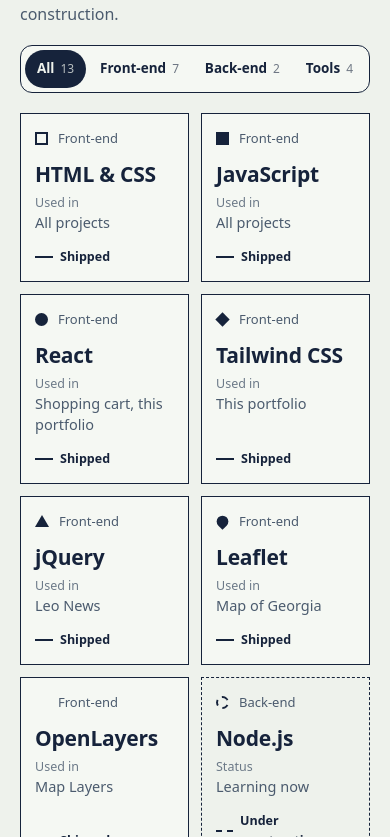
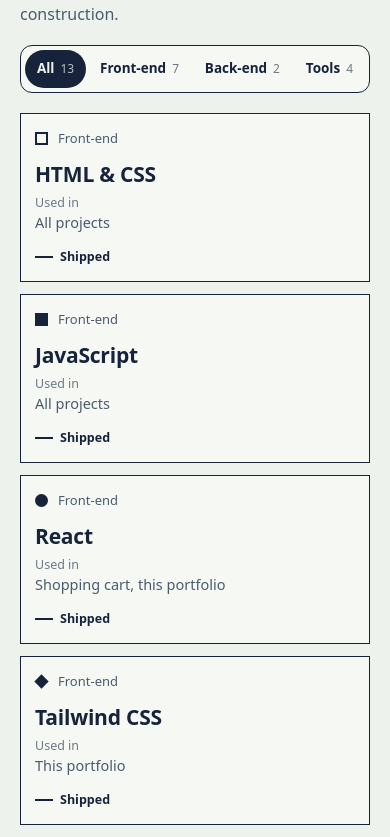
Before and after one commit to Levansarajishvili/portfolio-project-3, a React (Vite) app: page / in a window 390 px wide. Shown: the part 4467-5304 px from the top of the page. Built offline with nearby package versions, Linux system fonts and the light colour scheme; no server answers.

Commit message:
skills section grid change

```diff
--- a/src/components/sections/SkillsSection.jsx
+++ b/src/components/sections/SkillsSection.jsx
@@ -41,7 +41,7 @@
             <ul
               ref={reveal}
               data-reveal-group=""
-              className="grid grid-cols-2 gap-3 [--reveal-delay:150ms] md:grid-cols-3 lg:grid-cols-4 lg:gap-[18px]"
+              className="grid grid-cols-1 gap-3 [--reveal-delay:150ms] sm:grid-cols-2 md:grid-cols-3 lg:grid-cols-4 lg:gap-[18px]"
             >
               {visible.map((skill, index) => (
                 <li key={skill.id} style={{ '--i': index }}>
```
